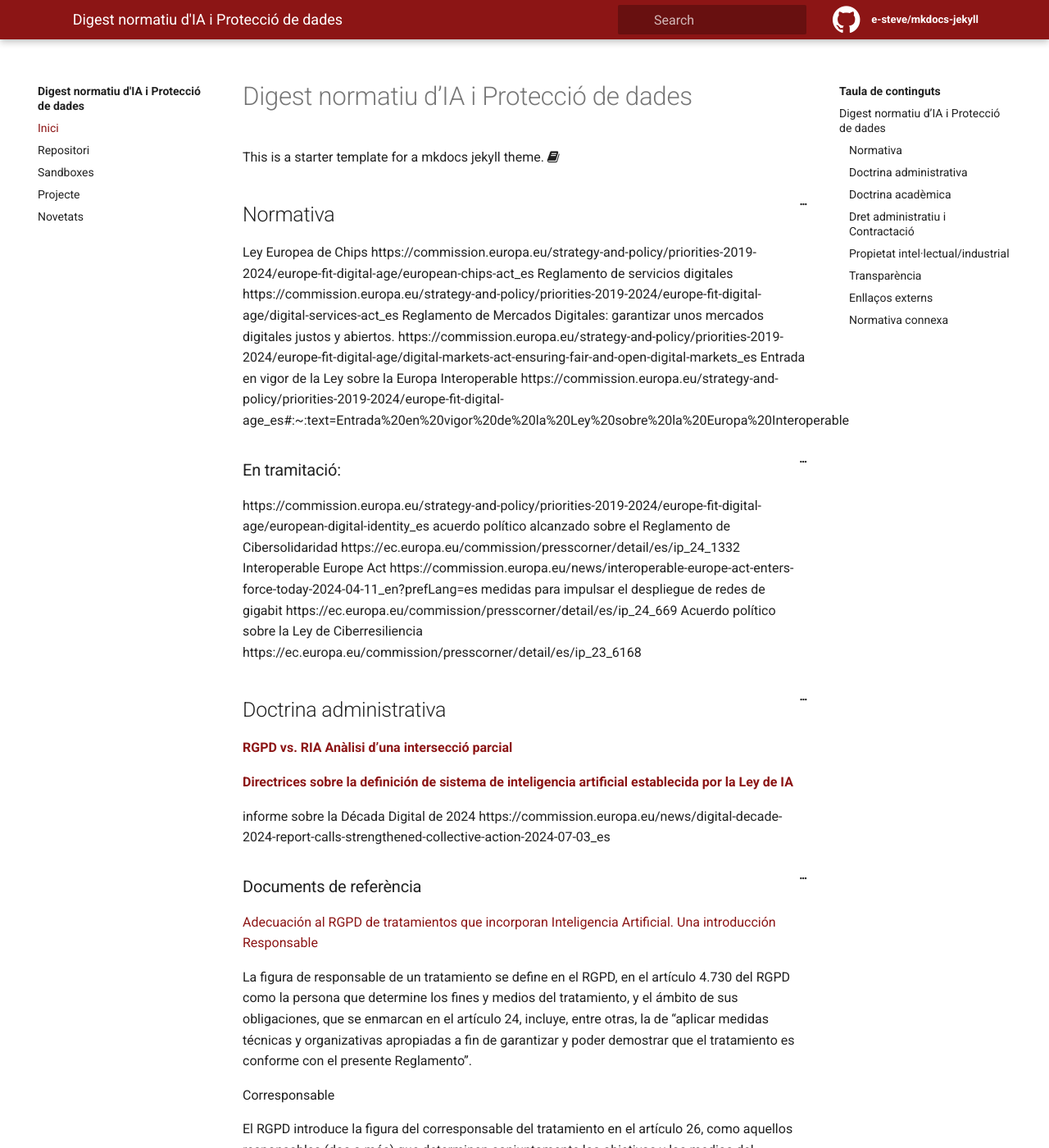
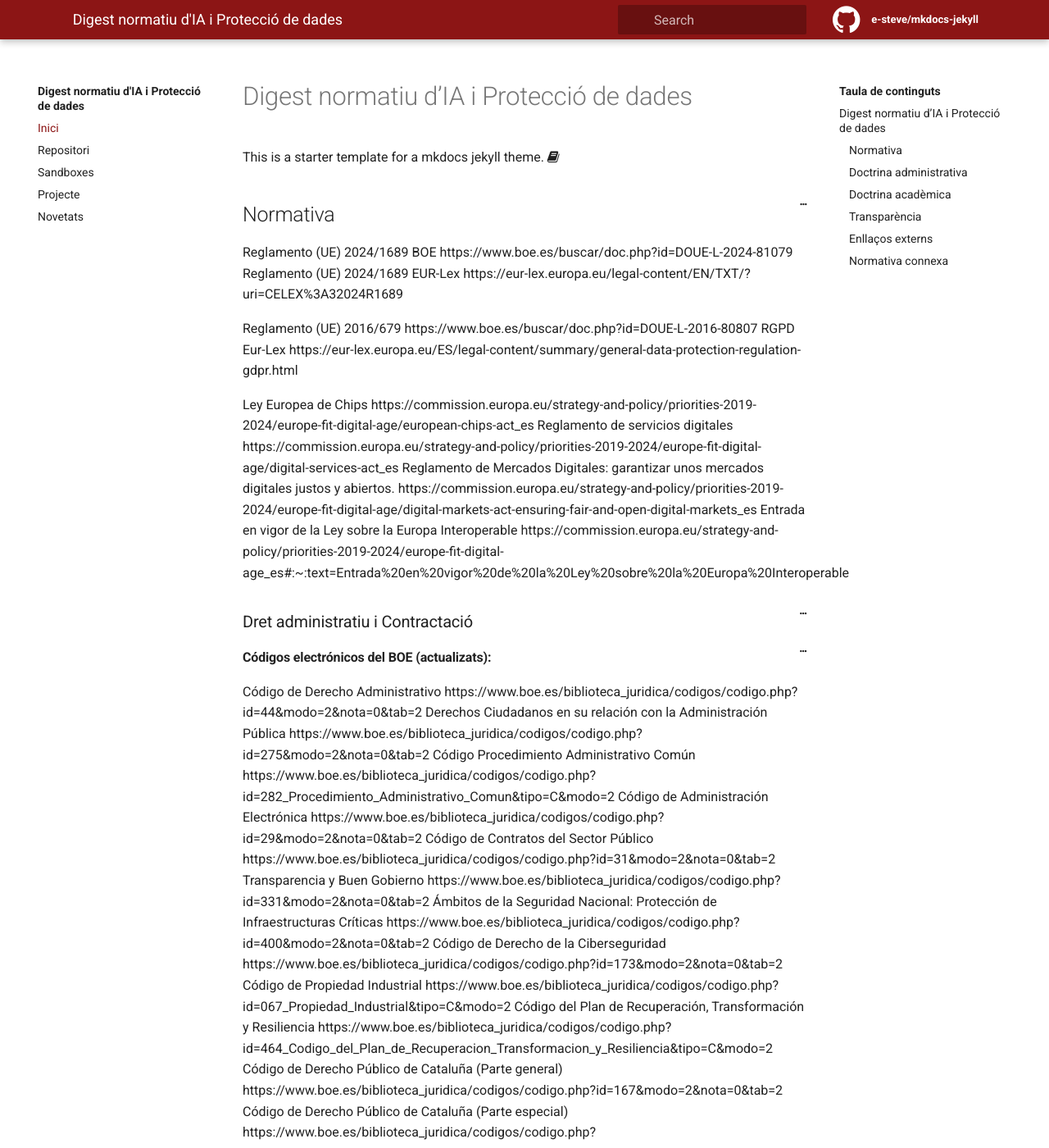
Before and after one commit to e-steve/e-steve.github.io, a Jekyll site: the page built from pages/index.md, in a window 1280 px wide and 1400 px high. Shown: the whole window at 82% size. Built offline with Jekyll 4.4.1, drawn with Linux system fonts in a browser that asks for light colours; some of the changed text lies outside the part shown.

Commit message:
Update index.md

```diff
--- a/pages/index.md
+++ b/pages/index.md
@@ -11,11 +11,44 @@ This is a starter template for a mkdocs jekyll theme.
 <i class="fa fa-book"></i>
 
 ## Normativa
+Reglamento (UE) 2024/1689 BOE https://www.boe.es/buscar/doc.php?id=DOUE-L-2024-81079
+Reglamento (UE) 2024/1689 EUR-Lex https://eur-lex.europa.eu/legal-content/EN/TXT/?uri=CELEX%3A32024R1689
+
+Reglamento (UE) 2016/679 https://www.boe.es/buscar/doc.php?id=DOUE-L-2016-80807
+RGPD Eur-Lex https://eur-lex.europa.eu/ES/legal-content/summary/general-data-protection-regulation-gdpr.html
 
 Ley Europea de Chips https://commission.europa.eu/strategy-and-policy/priorities-2019-2024/europe-fit-digital-age/european-chips-act_es
 Reglamento de servicios digitales https://commission.europa.eu/strategy-and-policy/priorities-2019-2024/europe-fit-digital-age/digital-services-act_es
 Reglamento de Mercados Digitales: garantizar unos mercados digitales justos y abiertos. https://commission.europa.eu/strategy-and-policy/priorities-2019-2024/europe-fit-digital-age/digital-markets-act-ensuring-fair-and-open-digital-markets_es
 Entrada en vigor de la Ley sobre la Europa Interoperable  https://commission.europa.eu/strategy-and-policy/priorities-2019-2024/europe-fit-digital-age_es#:~:text=Entrada%20en%20vigor%20de%20la%20Ley%20sobre%20la%20Europa%20Interoperable
+
+### Dret administratiu i Contractació
+
+#### Códigos electrónicos del BOE (actualizats):
+Código de Derecho Administrativo https://www.boe.es/biblioteca_juridica/codigos/codigo.php?id=44&modo=2&nota=0&tab=2
+Derechos Ciudadanos en su relación con la Administración Pública https://www.boe.es/biblioteca_juridica/codigos/codigo.php?id=275&modo=2&nota=0&tab=2
+Código Procedimiento Administrativo Común https://www.boe.es/biblioteca_juridica/codigos/codigo.php?id=282_Procedimiento_Administrativo_Comun&tipo=C&modo=2
+Código de Administración Electrónica https://www.boe.es/biblioteca_juridica/codigos/codigo.php?id=29&modo=2&nota=0&tab=2
+Código de Contratos del Sector Público https://www.boe.es/biblioteca_juridica/codigos/codigo.php?id=31&modo=2&nota=0&tab=2
+Transparencia y Buen Gobierno https://www.boe.es/biblioteca_juridica/codigos/codigo.php?id=331&modo=2&nota=0&tab=2
+Ámbitos de la Seguridad Nacional: Protección de Infraestructuras Críticas https://www.boe.es/biblioteca_juridica/codigos/codigo.php?id=400&modo=2&nota=0&tab=2
+Código de Derecho de la Ciberseguridad https://www.boe.es/biblioteca_juridica/codigos/codigo.php?id=173&modo=2&nota=0&tab=2
+Código de Propiedad Industrial https://www.boe.es/biblioteca_juridica/codigos/codigo.php?id=067_Propiedad_Industrial&tipo=C&modo=2
+Código del Plan de Recuperación, Transformación y Resiliencia https://www.boe.es/biblioteca_juridica/codigos/codigo.php?id=464_Codigo_del_Plan_de_Recuperacion_Transformacion_y_Resiliencia&tipo=C&modo=2
+Código de Derecho Público de Cataluña (Parte general) https://www.boe.es/biblioteca_juridica/codigos/codigo.php?id=167&modo=2&nota=0&tab=2
+Código de Derecho Público de Cataluña (Parte especial) https://www.boe.es/biblioteca_juridica/codigos/codigo.php?id=201_Codigo_de_Derecho_Publico_de_Cataluna__Parte_especial&tipo=C&modo=2
+Código de Leyes Civiles de Cataluña https://www.boe.es/biblioteca_juridica/codigos/codigo.php?id=150&modo=2&nota=0&tab=2
+Código de Derecho de la Sostenibilidad https://www.boe.es/biblioteca_juridica/codigos/codigo.php?id=335_Codigo_de_Derecho_de_la_Sostenibilidad&tipo=C&modo=2
+Código de la Protección de Datos de Carácter Personal https://www.boe.es/biblioteca_juridica/codigos/codigo.php?id=55&modo=2&nota=0&tab=2
+Código del Derecho al Olvido https://www.boe.es/biblioteca_juridica/codigos/codigo.php?id=94&modo=2&nota=0&tab=2
+Código de Derecho Constitucional https://www.boe.es/biblioteca_juridica/codigos/codigo.php?id=42&modo=2&nota=0&tab=2
+Código de Régimen Local https://www.boe.es/biblioteca_juridica/codigos/codigo.php?id=019_Codigo_de_Regimen_Local&tipo=C&modo=2
+
+Ley 9/2017, de 8 de noviembre, de Contratos del Sector Público https://www.boe.es/buscar/act.php?id=BOE-A-2017-12902
+
+(https://formaciooberta.eapc.gencat.cat/espaistematics/contractacio/el-nou-reglament-europeu-de-proteccio-de-dades-i-la-seva-incidencia-en-els-contractes-publics.html)
+
+### Propietat intel·lectual/industrial
 
 
 ### En tramitació:
@@ -27,6 +60,7 @@ Acuerdo político sobre la Ley de Ciberresiliencia https://ec.europa.eu/commissi
 
 
 ## Doctrina administrativa
+[**Guía Requisitos para auditorías de tratamientos de datos personales que incluyan Inteligencia Artificial**](https://www.aepd.es/documento/requisitos-auditorias-tratamientos-incluyan-ia.pdf)
 
 [**RGPD vs. RIA Anàlisi d’una intersecció parcial**](https://apdcat.gencat.cat/web/.content/03-documentacio/estudis-recerca/RGPDvsRIA.pdf)
 
@@ -84,37 +118,11 @@ https://eapc.gencat.cat/web/.content/home/biblioteca/fons-coleccions/docs_eapc/a
 
 Elaborar una avaluació d’impacte relativa a la protecció de dades https://apdcat.gencat.cat/ca/drets_i_obligacions/responsables/obligacions/avaluacio-impacte-relativa-proteccio-dades/
 
+Vocubulari IA normalizat del Termcat https://www.termcat.cat/ca/recursos/productes-multimedia/intelligencia-artificial-vocabulari-basic
+
 TERMCAT, CENTRE DE TERMINOLOGIA. Intel·ligència artificial: vocabulari bàsic [en línia]. Barcelona: TERMCAT, Centre de Terminologia, 2023. 1 infografia.
 <https://www.termcat.cat/ca/recursos/productes-multimedia/intelligencia-artificial-vocabulari-basic>
 
-## Dret administratiu i Contractació
-
-Código de Derecho Administrativo https://www.boe.es/biblioteca_juridica/codigos/codigo.php?id=44&modo=2&nota=0&tab=2
-Derechos Ciudadanos en su relación con la Administración Pública https://www.boe.es/biblioteca_juridica/codigos/codigo.php?id=275&modo=2&nota=0&tab=2
-Código Procedimiento Administrativo Común https://www.boe.es/biblioteca_juridica/codigos/codigo.php?id=282_Procedimiento_Administrativo_Comun&tipo=C&modo=2
-Código de Administración Electrónica https://www.boe.es/biblioteca_juridica/codigos/codigo.php?id=29&modo=2&nota=0&tab=2
-Código de Contratos del Sector Público https://www.boe.es/biblioteca_juridica/codigos/codigo.php?id=31&modo=2&nota=0&tab=2
-Transparencia y Buen Gobierno https://www.boe.es/biblioteca_juridica/codigos/codigo.php?id=331&modo=2&nota=0&tab=2
-Ámbitos de la Seguridad Nacional: Protección de Infraestructuras Críticas https://www.boe.es/biblioteca_juridica/codigos/codigo.php?id=400&modo=2&nota=0&tab=2
-Código de Derecho de la Ciberseguridad https://www.boe.es/biblioteca_juridica/codigos/codigo.php?id=173&modo=2&nota=0&tab=2
-Código de Propiedad Industrial https://www.boe.es/biblioteca_juridica/codigos/codigo.php?id=067_Propiedad_Industrial&tipo=C&modo=2
-Código del Plan de Recuperación, Transformación y Resiliencia https://www.boe.es/biblioteca_juridica/codigos/codigo.php?id=464_Codigo_del_Plan_de_Recuperacion_Transformacion_y_Resiliencia&tipo=C&modo=2
-Código de Derecho Público de Cataluña (Parte general) https://www.boe.es/biblioteca_juridica/codigos/codigo.php?id=167&modo=2&nota=0&tab=2
-Código de Derecho Público de Cataluña (Parte especial) https://www.boe.es/biblioteca_juridica/codigos/codigo.php?id=201_Codigo_de_Derecho_Publico_de_Cataluna__Parte_especial&tipo=C&modo=2
-Código de Leyes Civiles de Cataluña https://www.boe.es/biblioteca_juridica/codigos/codigo.php?id=150&modo=2&nota=0&tab=2
-Código de Derecho de la Sostenibilidad https://www.boe.es/biblioteca_juridica/codigos/codigo.php?id=335_Codigo_de_Derecho_de_la_Sostenibilidad&tipo=C&modo=2
-Código de la Protección de Datos de Carácter Personal https://www.boe.es/biblioteca_juridica/codigos/codigo.php?id=55&modo=2&nota=0&tab=2
-Código del Derecho al Olvido https://www.boe.es/biblioteca_juridica/codigos/codigo.php?id=94&modo=2&nota=0&tab=2
-Código de Derecho Constitucional https://www.boe.es/biblioteca_juridica/codigos/codigo.php?id=42&modo=2&nota=0&tab=2
-
-
-
-Ley 9/2017, de 8 de noviembre, de Contratos del Sector Público https://www.boe.es/buscar/act.php?id=BOE-A-2017-12902
-
-(https://formaciooberta.eapc.gencat.cat/espaistematics/contractacio/el-nou-reglament-europeu-de-proteccio-de-dades-i-la-seva-incidencia-en-els-contractes-publics.html)
-
-
-## Propietat intel·lectual/industrial
 
 ## Transparència
 
```
